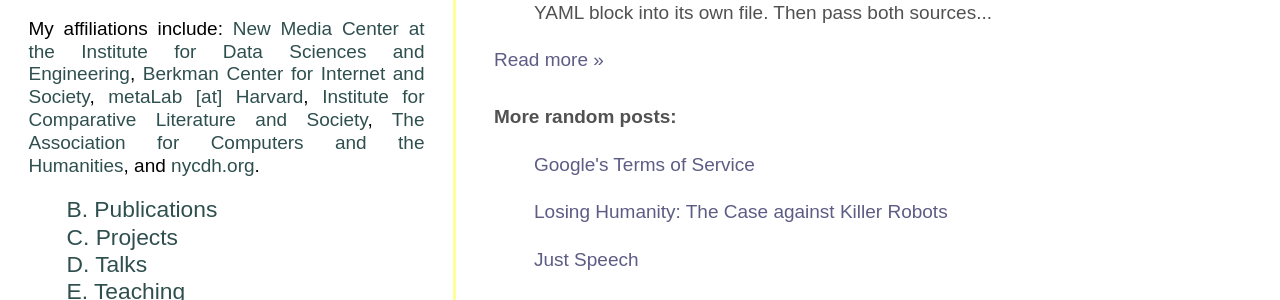
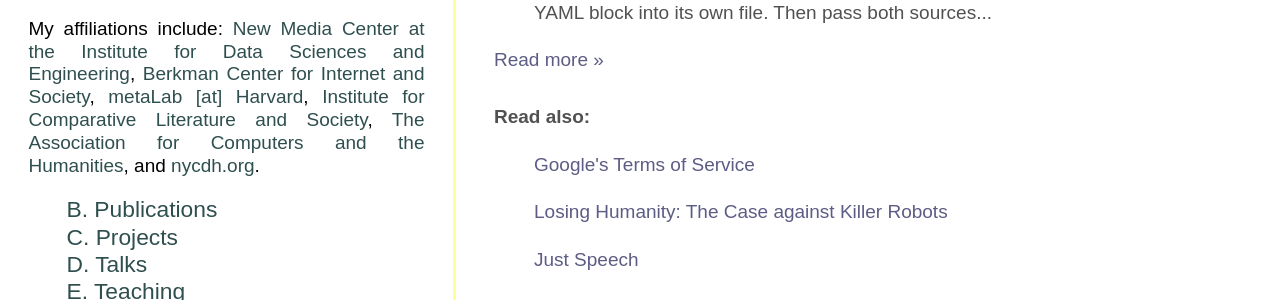
Before and after one commit to denten/denten.github.io, a Jekyll site: the page built from index.html, in a window 1280 px wide and 900 px high, scrolled down 1222 px. Shown: the part 345-645 px from the top of the window. Built offline with Jekyll 4.4.1, drawn with Linux system fonts in a browser that asks for light colours; some web fonts are replaced; the list of posts is cut into pages by our own code.

Commit message:
fix the quote in the snippet issue

```diff
--- a/_layouts/home.html
+++ b/_layouts/home.html
@@ -18,7 +18,7 @@
         <a href="{{ post.url }}">Read more &raquo;</a><br><br>
     {% endfor %}
 
-<p><b>More random posts:</b></p>
+<p><b>Read also:</b></p>
 <ul>
 <script type="text/javascript">
 
```
